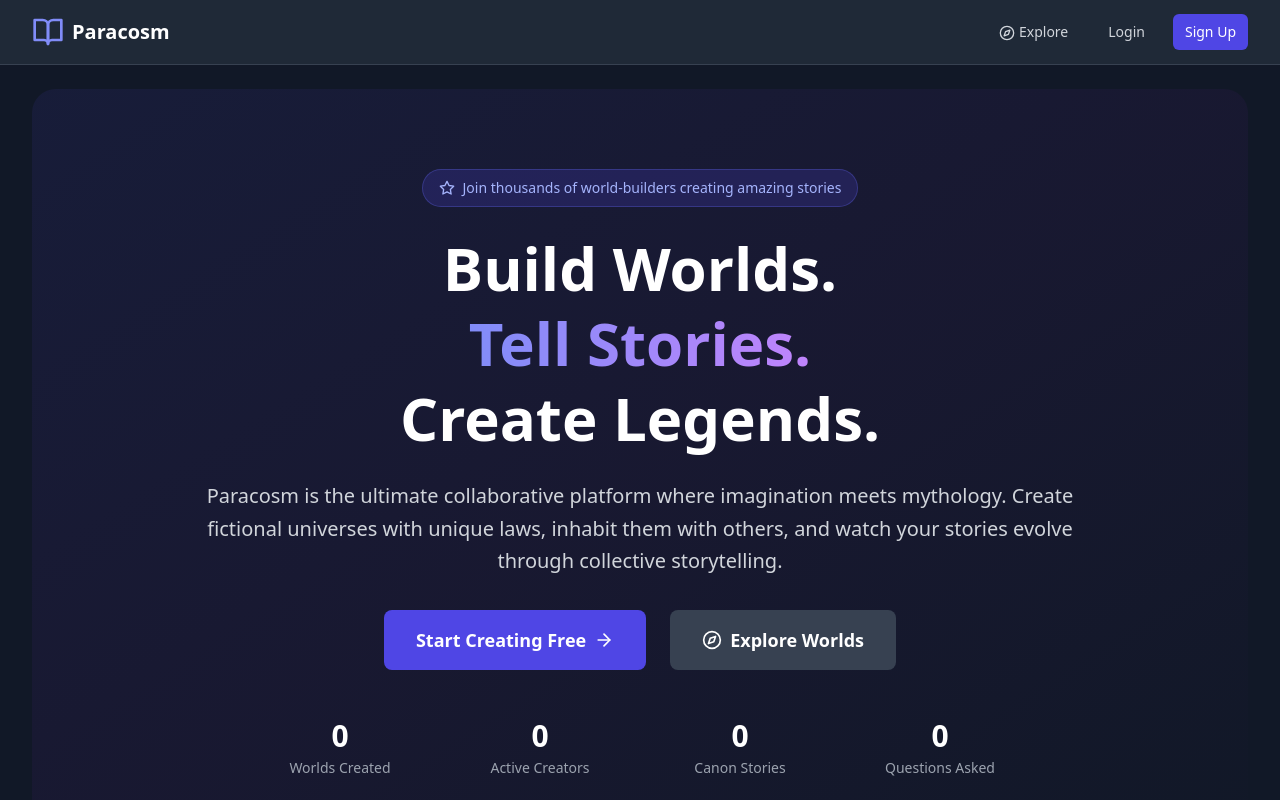
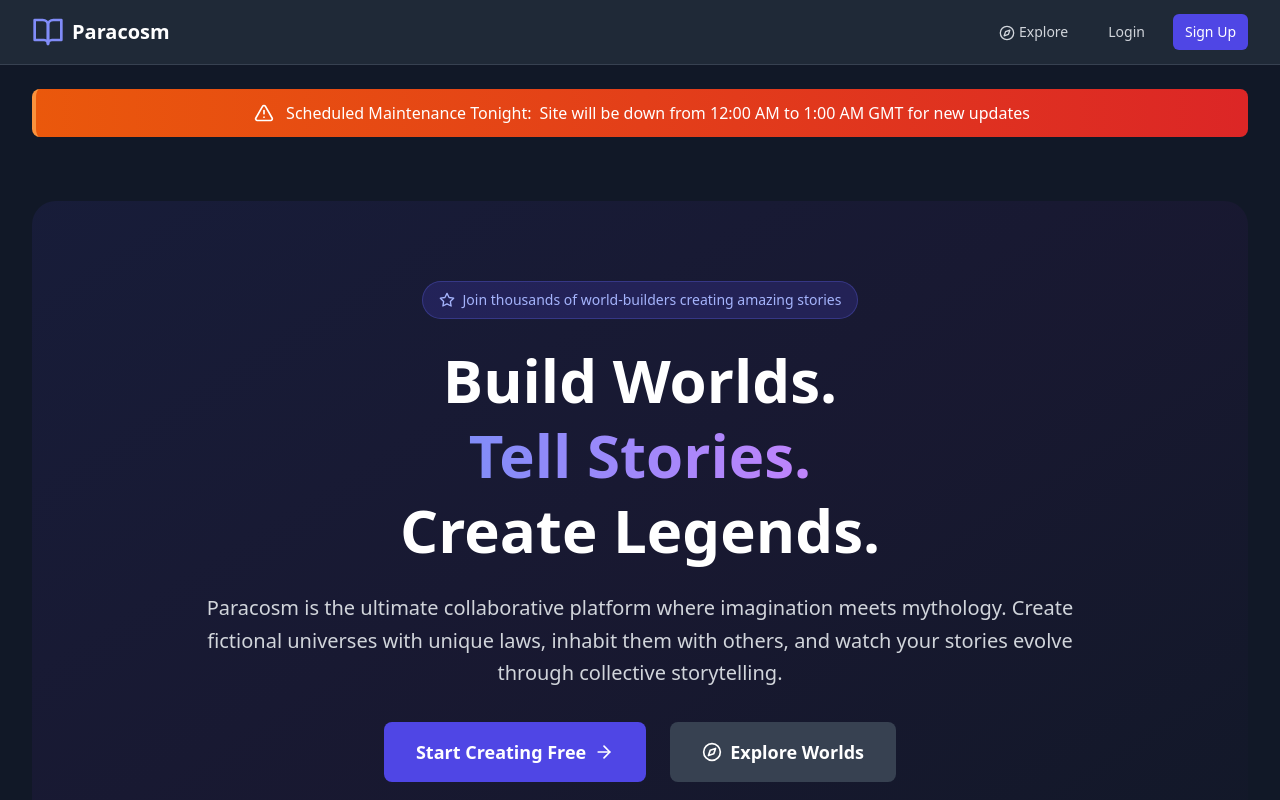
Before and after one commit to BaraniVA/Paracosm, a React (Vite) app in the folder project/: page / in a window 1280 px wide. Shown: the top 800 px of the page. Built offline with nearby package versions, Linux system fonts and the light colour scheme; no server answers; the database is empty.

Commit message:
Maintenance

```diff
--- a/project/src/pages/Landing.tsx
+++ b/project/src/pages/Landing.tsx
@@ -2,7 +2,7 @@ import React, { useState, useEffect } from 'react';
 import { Link } from 'react-router-dom';
 import { useAuth } from '../hooks/useAuth';
 import { supabase } from '../lib/supabase';
-import { Globe, Users, Scroll, GitBranch, ArrowRight, CheckCircle, Star, BookOpen, MessageSquare, Zap, Shield, Heart, Award, User, Compass } from 'lucide-react';
+import { Globe, Users, Scroll, GitBranch, ArrowRight, CheckCircle, Star, BookOpen, MessageSquare, Zap, Shield, Heart, Award, User, Compass, AlertTriangle } from 'lucide-react';
 
 interface World {
   id: string;
@@ -214,6 +214,17 @@ export function Landing() {
 
   return (
     <div className="space-y-16">
+      {/* Maintenance Notice Banner */}
+      <div className="bg-gradient-to-r from-orange-600 to-red-600 text-white py-3 px-4 rounded-lg border-l-4 border-orange-400">
+        <div className="flex items-center justify-center space-x-3">
+          <AlertTriangle className="h-5 w-5 flex-shrink-0" />
+          <div className="text-center">
+            <span className="font-medium">Scheduled Maintenance Tonight:</span>
+            <span className="ml-2">Site will be down from 12:00 AM to 1:00 AM GMT for new updates</span>
+          </div>
+        </div>
+      </div>
+
       {/* Hero Section */}
       <section className="text-center py-20 relative overflow-hidden">
         <div className="absolute inset-0 bg-gradient-to-br from-indigo-900/20 via-purple-900/10 to-gray-900/20 rounded-3xl"></div>
```
